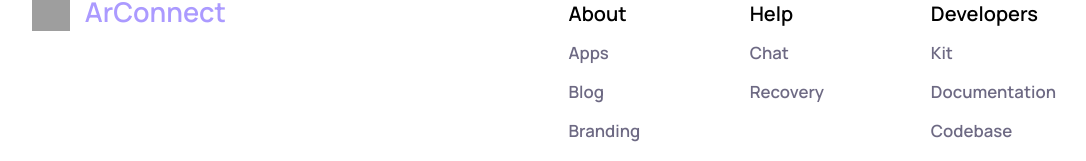
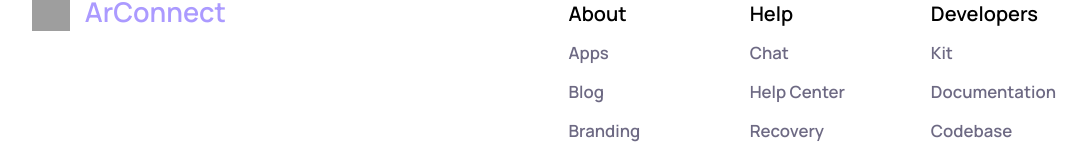
Before and after one commit to arconnectio/landing, a Next.js app: page /apps in a window 1280 px wide. Shown: the part 3040-3201 px from the top of the page, without its empty margins (96-1182 px from the left). Built offline with nearby package versions, Linux system fonts and the light colour scheme; grey boxes are pictures that could not be loaded.

Commit message:
added help in footer

```diff
--- a/src/components/Footer.tsx
+++ b/src/components/Footer.tsx
@@ -46,8 +46,7 @@ export default function Footer() {
             <a href="/support" target="_blank" rel="noopener noreferrer">
               Chat
             </a>
-            {/** Uncomment once knowledge base content is published */}
-            {/*<Link href="/help">Help Center</Link>*/}
+            <Link href="/help">Help Center</Link>
             <Link href="/recover">Recovery</Link>
           </LinkColumn>
           <LinkColumn>
```
Also changed, not shown: 1 other file (tests, documents, lock files or other folders).
